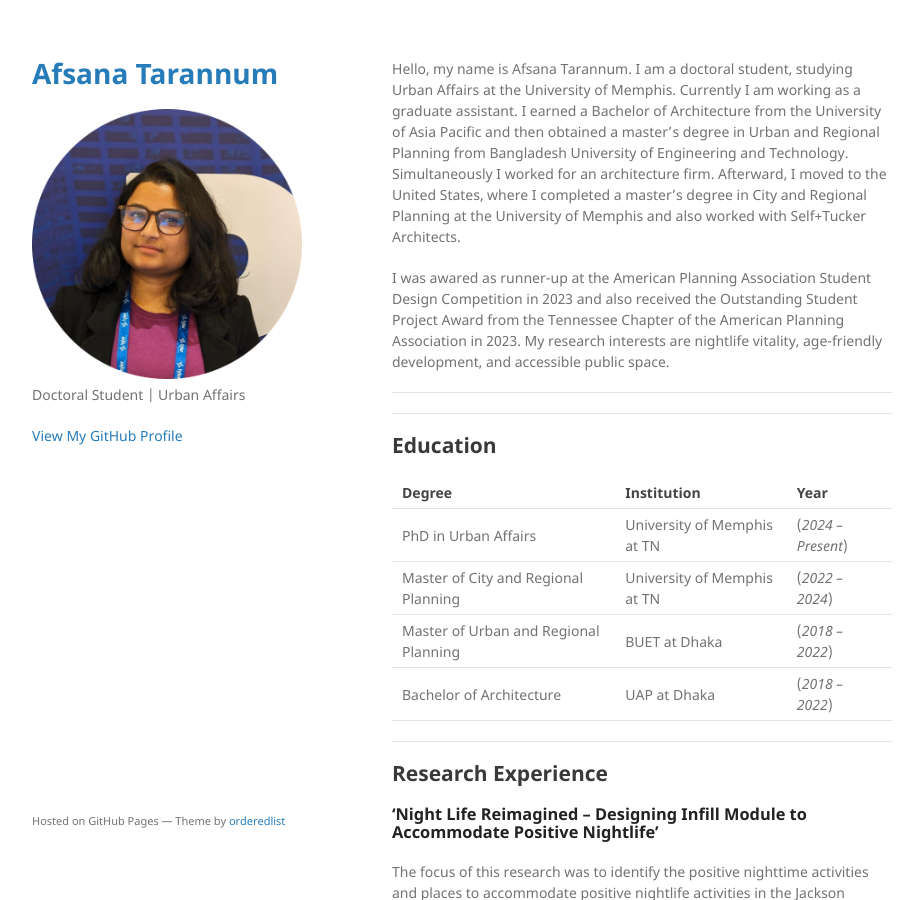
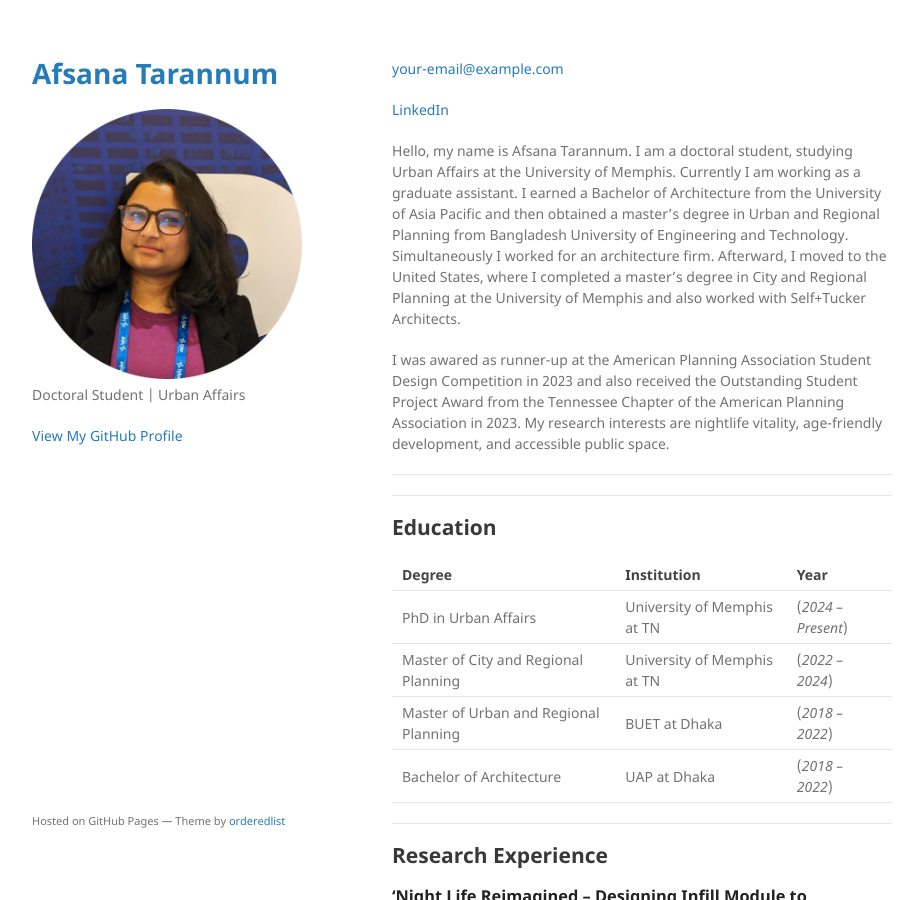
Before and after one commit to atarannum/atarannum.github.io, a Jekyll site: the page built from README.md, in a window 1280 px wide and 900 px high. Shown: the whole window, without its empty margins (178-1101 px from the left). Built offline with Jekyll 4.4.1, drawn with Linux system fonts in a browser that asks for light colours; our own code applies the rules of GitHub Pages for plain Markdown files.

Commit message:
Update default.html

```diff
--- a/_layouts/default.html
+++ b/_layouts/default.html
@@ -40,6 +40,11 @@
         {% endif %}
       </header>
       <section>
+        <div class="contact-info">
+    <p><a href="mailto:tarannum@memphis.edu">your-email@example.com</a></p>
+    <p><a href="https://www.linkedin.com/in/afsana-tarannum" target="_blank">LinkedIn</a></p>
+  </div>
+</header>
 
       {{ content }}
 
```
